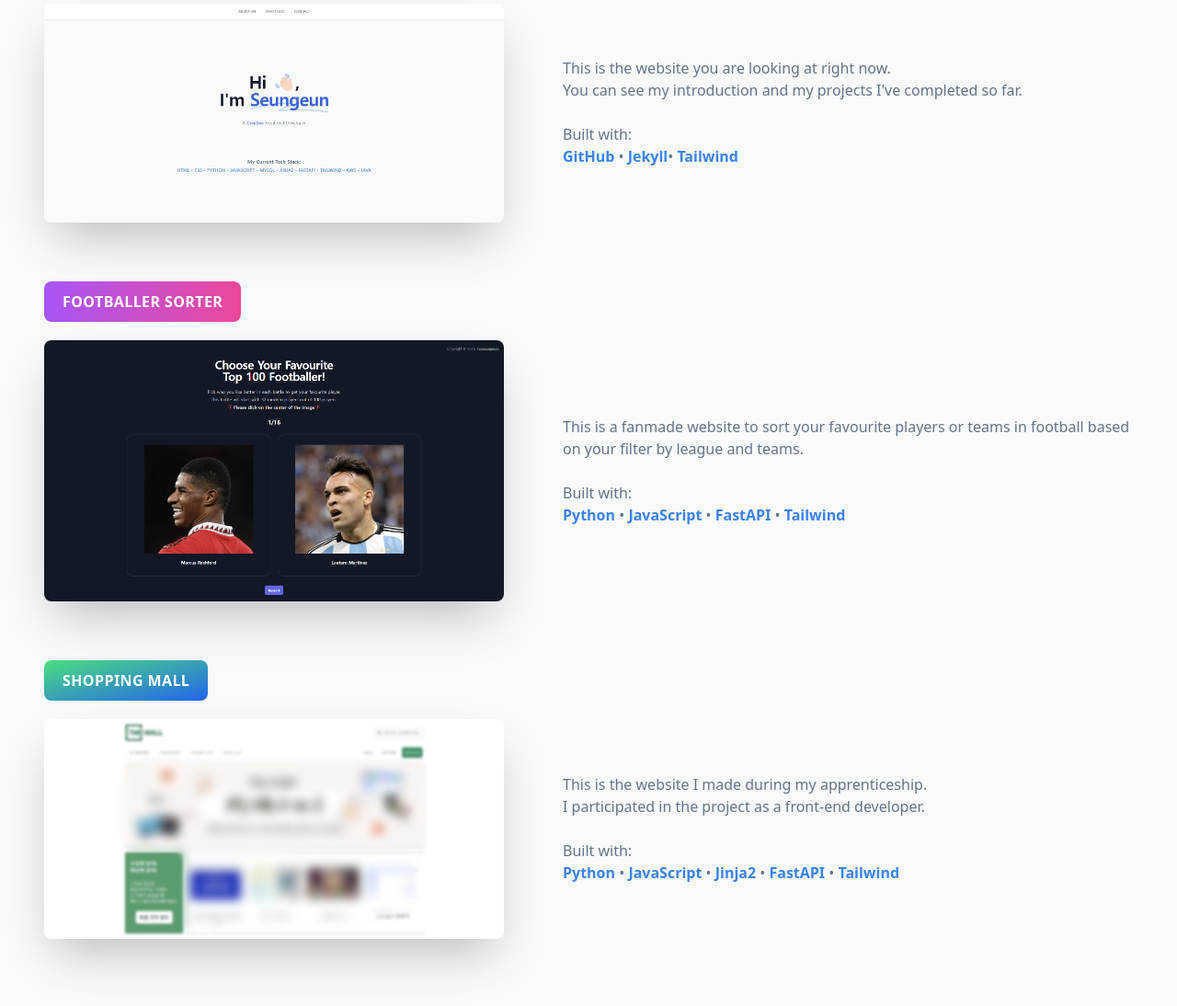
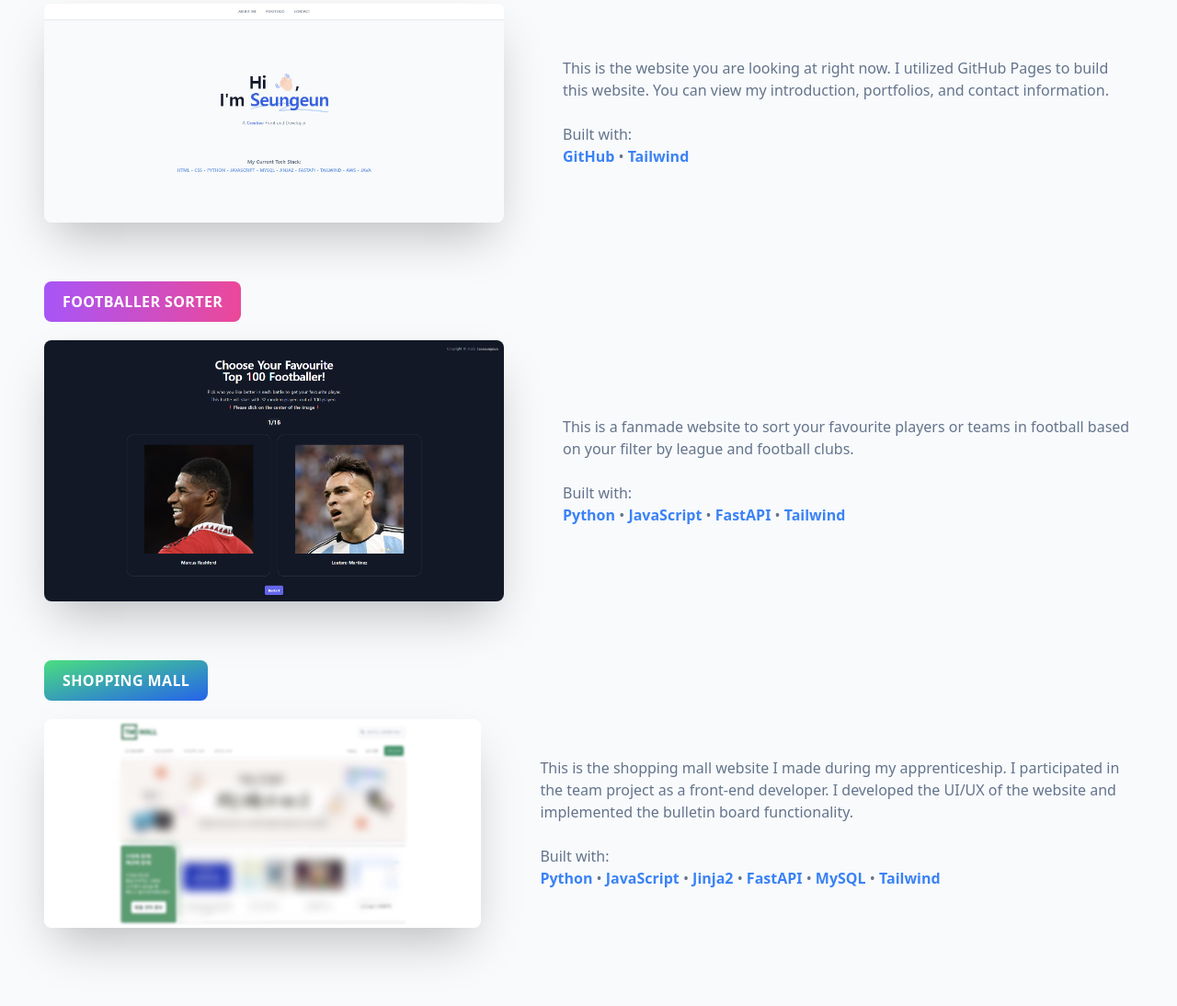
Before and after one commit to 1eeseungeun/1eeseungeun.github.io, a plain HTML site: page index.html in a window 1280 px wide. Shown: the part 2041-3135 px from the top of the page at 92% size. Drawn offline with nearby package versions, Linux system fonts and the light colour scheme; a script that the page names is missing.

Commit message:
Modified index.html

```diff
--- a/index.html
+++ b/index.html
@@ -151,14 +151,13 @@
                         </div>
                         <div class="sm:flex items-center pt-5 sm:pt-0">
                             <p class="font-display text-medium text-slate-500">
-                                This is the website you are looking at right now.<br> You can see my introduction and my
-                                projects I've completed so far.
+                                This is the website you are looking at right now. I utilized GitHub Pages to build this website.
+                                You can view my introduction, portfolios, and contact information.
                                 <br>
                                 <br>
                                 Built with:
                                 <br>
                                 <span class="text-blue-500 font-bold">GitHub</span> •
-                                <span class="text-blue-500 font-bold">Jekyll</span>•
                                 <span class="text-blue-500 font-bold">Tailwind</span>
                             </p>
                         </div>
@@ -179,7 +178,7 @@
                         <div class="sm:flex items-center pt-5 sm:pt-0">
                             <p class="font-display text-medium text-slate-500">
                                 This is a fanmade website to sort your favourite players or teams in football based on
-                                your filter by league and teams.
+                                your filter by league and football clubs.
                                 <br>
                                 <br>
                                 Built with:
@@ -204,8 +203,8 @@
                     </div>
                     <div class="sm:flex flex-row items-center pt-5 sm:pt-0">
                         <p class="font-display text-medium text-slate-500">
-                            This is the website I made during my apprenticeship.<br>
-                            I participated in the project as a front-end developer.
+                            This is the shopping mall website I made during my apprenticeship. I participated in the team project as a front-end developer.
+                            I developed the UI/UX of the website and implemented the bulletin board functionality.
                             <br>
                             <br>
                             Built with:
@@ -214,6 +213,7 @@
                             <span class="text-blue-500 font-bold">JavaScript</span> •
                             <span class="text-blue-500 font-bold">Jinja2</span> •
                             <span class="text-blue-500 font-bold">FastAPI</span> •
+                            <span class="text-blue-500 font-bold">MySQL</span> •
                             <span class="text-blue-500 font-bold">Tailwind</span>
                         </p>
                     </div>
```
